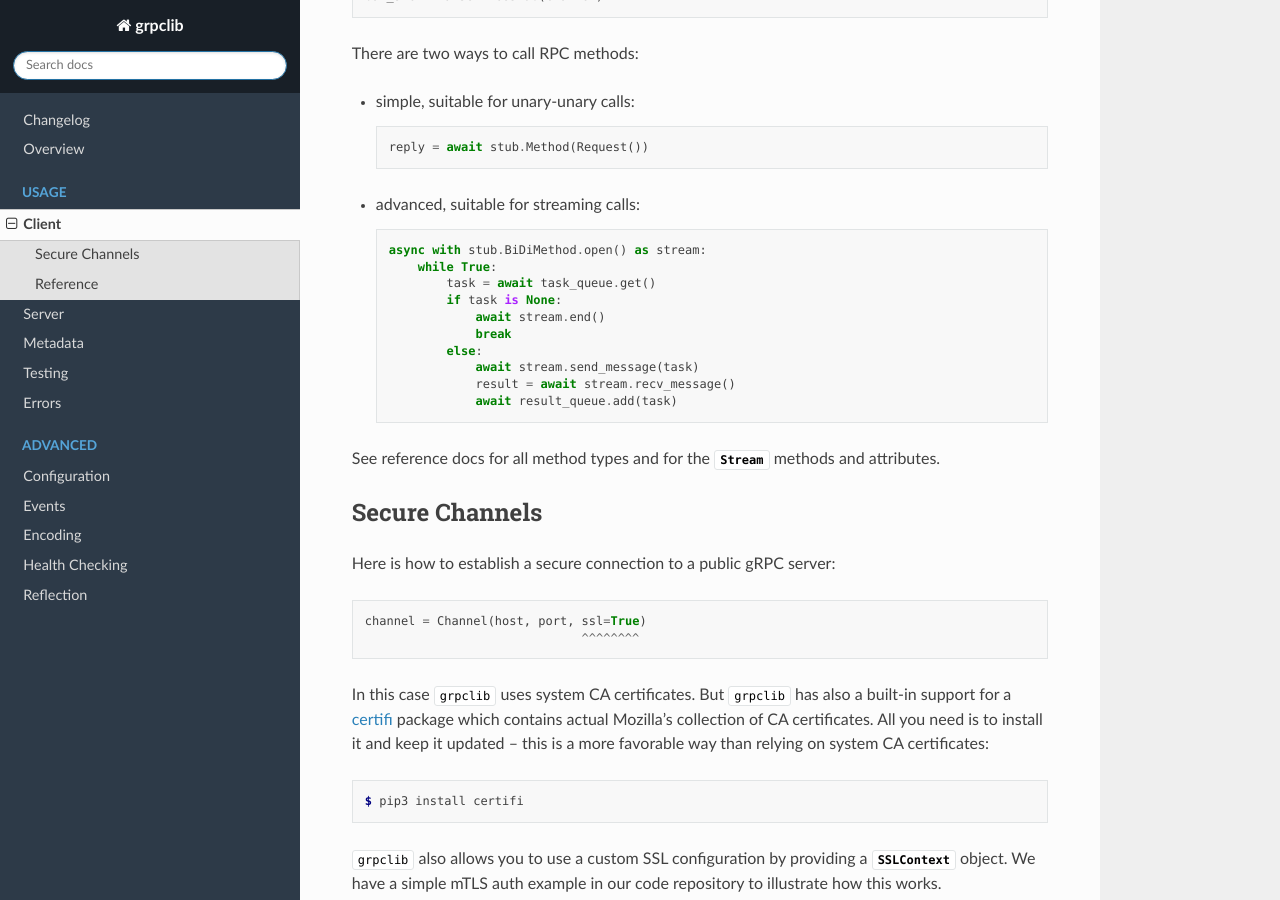
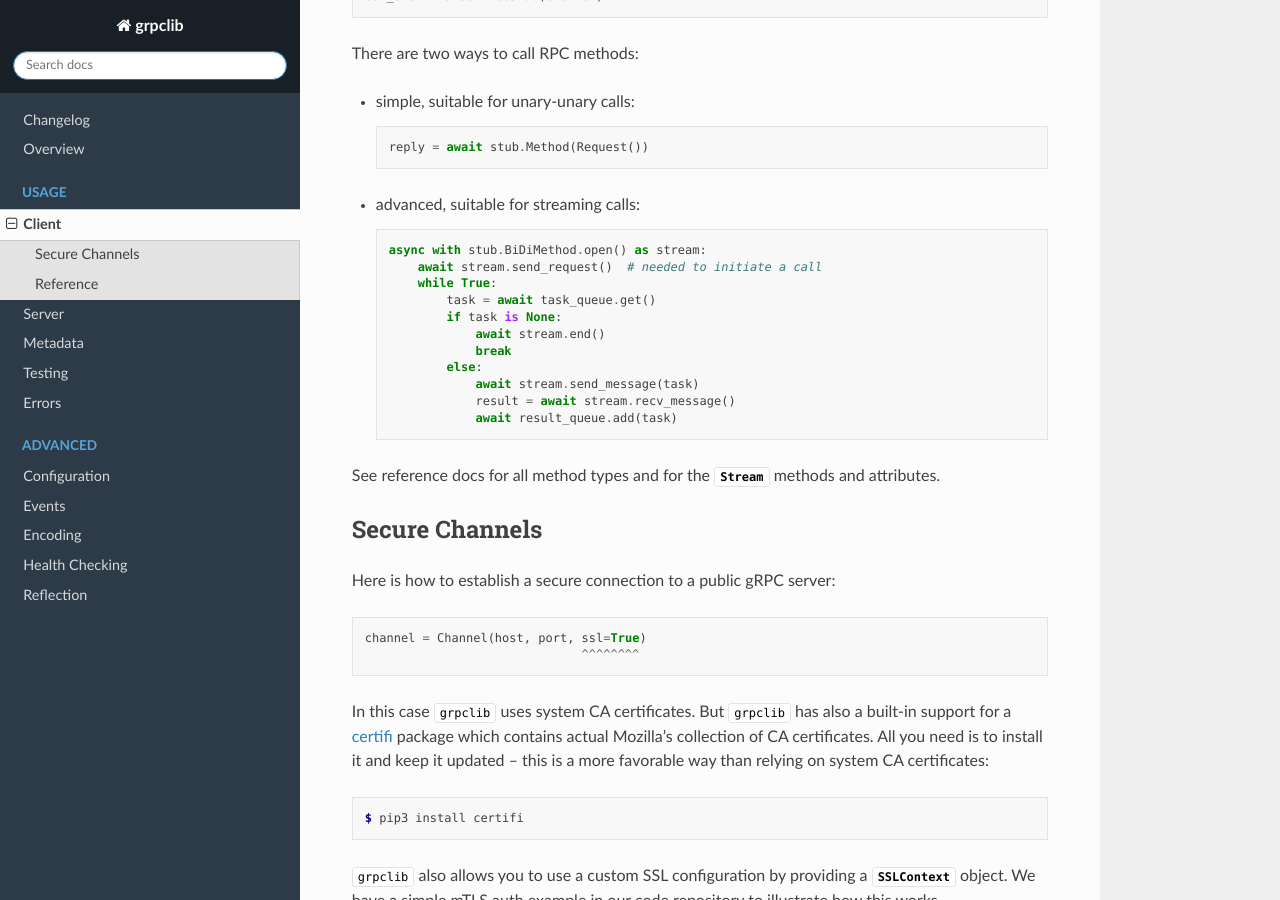
Before and after one commit to vmagamedov/grpclib, a Sphinx documentation site: the page built from docs/client.rst, in a window 1280 px wide and 900 px high, scrolled down 454 px. Built offline with Sphinx 7.4.7 and the Read the Docs theme 2.0.0, drawn with Linux system fonts in a browser that asks for light colours.

Commit message:
Fixed stream-stream example in the docs

```diff
--- a/docs/client.rst
+++ b/docs/client.rst
@@ -32,6 +32,7 @@
   .. code-block:: python3
 
     async with stub.BiDiMethod.open() as stream:
+        await stream.send_request()  # needed to initiate a call
         while True:
             task = await task_queue.get()
             if task is None:
```
